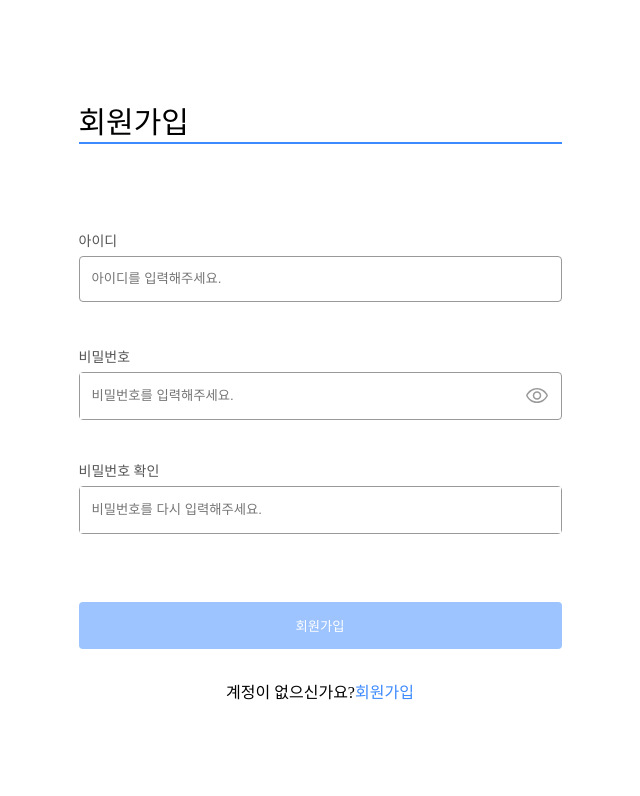
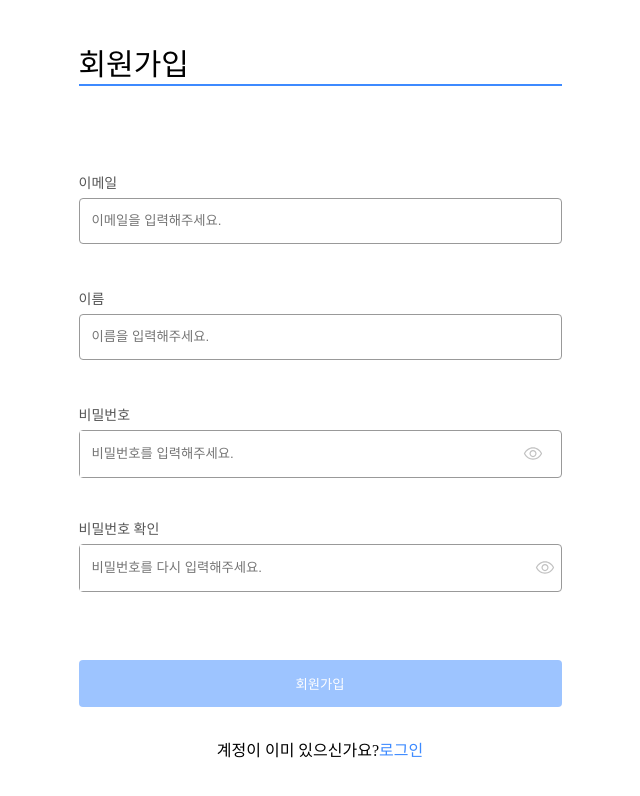
Before and after one commit to pbc1001/post_project, a React (Vite) app: page /signup in a window 1280 px wide. Shown: the top 796 px of the page, without its empty margins (320-960 px from the left). Built offline with nearby package versions, Linux system fonts and the light colour scheme.

Commit message:
로그인 회원가입 개발

```diff
--- a/package.json
+++ b/package.json
@@ -13,6 +13,7 @@
     "@emotion/css": "^11.13.5",
     "@emotion/react": "^11.14.0",
     "@emotion/styled": "^11.14.1",
+    "axios": "^1.11.0",
     "react": "^19.1.0",
     "react-dom": "^19.1.0",
     "react-router-dom": "^7.6.3"
--- /dev/null
+++ b/src/apis/apiClient.js
@@ -0,0 +1,22 @@
+// src/apis/apiClient.ts
+import axios from "axios";
+
+// Vite는 반드시 변수명이 VITE_로 시작해야 노출됨
+const baseURL = import.meta.env.VITE_API_BASE_URL || "http://localhost:3000";
+
+export const api = axios.create({
+  baseURL, // 방금 위에서 만든거!
+  headers: {
+    "Content-Type": "application/json",
+  },
+});
+
+// 요청 인터셉터: localStorage에 저장해둔 토큰을 Authorization 헤더로 자동 첨부
+api.interceptors.request.use((config) => {
+  const token = localStorage.getItem("accessToken");
+  if (token) {
+    config.headers = config.headers ?? {};
+    config.headers.Authorization = `Bearer ${token}`;
+  }
+  return config;
+});
--- /dev/null
+++ b/src/apis/auth.js
@@ -0,0 +1,11 @@
+import { api } from "./apiClient";
+
+export const signup = async(payload) => {
+    const { data } = await api.post("/api/auth/signup", payload);
+    return data;
+};
+
+export const login = async (payload) => {
+    const { data } = await api.post("/api/auth/login", payload);
+    return data;
+};
--- a/src/page/Login.jsx
+++ b/src/page/Login.jsx
@@ -1,8 +1,34 @@
-import React from "react";
+import React, { useState } from "react";
 import styled from "@emotion/styled";
 import Picture from "../assets/eye-img.svg";
 
 const Login = () => {
+  const [email, setEmail] = useState("");
+  const [password, setPassword] = useState("");
+  const [showPw, setShowPw] = useState(false);
+
+  const isValid = email.trim().length > 0 && password.length >= 6;
+
+  const handleSubmit = async () => {
+    if (!email || !password) {
+      alert("이메일과 비밀번호를 입력해주세요");
+      return;
+    }
+    if (password.length > 6) {
+      alert("비밀번호는 6자 이상이어야 합니다.");
+      return;
+    }
+
+    try {
+      const res = await { email, password };
+      localStorage.setItem("accessToken", res.token);
+      alert("로그인 성공!");
+      //필요로 하면 이동
+    } catch (err) {
+      console.error(err);
+    }
+  };
+
   return (
     <Body>
       <TotalContainer>
@@ -11,23 +37,41 @@ const Login = () => {
           <Line></Line>
         </LoginBox>
         <IdContainer>
-          <IdTitle>아이디</IdTitle>
-          <IdInput type="text" placeholder="아이디를 입력해주세요." />
+          <IdTitle>이메일</IdTitle>
+          <IdInput
+            type="email"
+            placeholder="이메일을 입력해주세요."
+            value={email}
+            onChange={(e) => setEmail(e.target.value)}
+          />
         </IdContainer>
+
         <Pwdbox>
           <PwdTitle>비밀번호</PwdTitle>
           <PwdContainer>
             <PwdInput
-              type="password"
+              type={showPw ? "text" : "password"}
               placeholder="비밀번호를 입력해주세요."
-            ></PwdInput>
-            <img src={Picture} alt="" />
+              value={password}
+              onChange={(e) => setPassword(e.target.value)}
+              minLength={6}
+            />
+            <EyeButton
+              type="button"
+              onClick={() => setShowPw((v) => !v)}
+              //aria-label="비밀번호 보기"
+              title={showPw ? "숨기기" : "보기"}
+            >
+              <img src={Picture} alt="" />
+            </EyeButton>
           </PwdContainer>
         </Pwdbox>
-        <LoginButton>로그인</LoginButton>
+        <LoginButton type="button" onClick={handleSubmit} disabled={!isValid}>
+          로그인
+        </LoginButton>
         <NoUser>
           계정이 없으신가요?
-          <JoinUser href="https://www.naver.com/">회원가입</JoinUser>
+          <JoinUser href="/signUp">회원가입</JoinUser>
         </NoUser>
       </TotalContainer>
     </Body>
@@ -107,6 +151,21 @@ const PwdInput = styled.input`
 
 const Pwdbox = styled.div``;
 
+const EyeButton = styled.button`
+  border: none;
+  background: transparent;
+  padding: 6px;
+  cursor: pointer;
+  display: flex;
+  align-items: center;
+
+  img {
+    width: 20px;
+    height: 20px;
+    opacity: 0.6;
+  }
+`;
+
 const Line = styled.hr`
   border: 1px solid #3d8aff;
   width: 100%;
--- a/src/page/SignUp.jsx
+++ b/src/page/SignUp.jsx
@@ -1,8 +1,52 @@
-import React from "react";
+import React, { useState } from "react";
 import styled from "@emotion/styled";
 import Picture from "../assets/eye-img.svg";
+import { signup } from "../apis/auth";
 
-const Login = () => {
+const SignUp = () => {
+  const [email, setEmail] = useState("");
+  const [password, setPassword] = useState("");
+  const [password2, setPassword2] = useState("");
+    const [name, setName] = useState("");
+
+  const [showPw1, setShowPw1] = useState(false);
+  const [showPw2, setShowPw2] = useState(false);
+
+  const isValid =
+      name.length > 0 &&
+    email.trim().length > 0 &&
+    password.length >= 6 &&
+    password2.length >= 6 &&
+    password === password2;
+
+
+
+  const handleSubmit = async () => {
+     if (!name || !email || !password || !password2) {
+      alert("모든 항목을 입력해주세요.");
+      return;
+    }
+    if (password.length < 6) {
+      alert("비밀번호는 6자 이상이어야 합니다.");
+      return;
+    }
+    if (password !== password2) {
+      alert("비밀번호가 서로 일치하지않습니다.");
+      return;
+    }
+
+
+    try {
+      const res = await signup({ name, email, password });
+        localStorage.setItem("accessToken", res.token);
+      alert("회원가입이 완료되었습니다!");
+      // 필요 시 이동
+    } catch (err) {
+      console.error(err);
+    }
+
+  }
+
   return (
     <Body>
       <TotalContainer>
@@ -10,31 +54,69 @@ const Login = () => {
           <LoginTitle>회원가입</LoginTitle>
           <Line></Line>
         </LoginBox>
+        {/* 아이디 */}
         <IdContainer>
-          <IdTitle>아이디</IdTitle>
-          <IdInput type="text" placeholder="아이디를 입력해주세요." />
+          <IdTitle>이메일</IdTitle>
+          <IdInput
+            type="email"
+            placeholder="이메일을 입력해주세요."
+            value={email}
+            onChange={(e) => setEmail(e.target.value)}
+          />
+        </IdContainer>
+
+        {/* 이름 */}
+        <IdContainer>
+          <IdTitle>이름</IdTitle>
+          <IdInput
+            type="text"
+            placeholder="이름을 입력해주세요."
+            value={name}
+            onChange={(e) => setName(e.target.value)}
+          />
         </IdContainer>
         <Pwdbox>
           <PwdTitle>비밀번호</PwdTitle>
           <PwdContainer>
             <PwdInput
-              type="password"
+              type= {showPw1 ? "text" : "password"}
               placeholder="비밀번호를 입력해주세요."
-            ></PwdInput>
+              value={password}
+              onChange={(e) => setPassword(e.target.value)}
+              minLength={6}
+            />
+            <EyeButton
+            type = "button"
+            onClick = {() => setShowPw1((v) => !v)}
+            >
             <img src={Picture} alt="" />
+            </EyeButton>
           </PwdContainer>
+
           <PwdTitle>비밀번호 확인</PwdTitle>
           <PwdCheckContainer>
             <PwdInput
-              type="password"
+              type={showPw2 ? "text" : "password"}
               placeholder="비밀번호를 다시 입력해주세요."
-            ></PwdInput>
+              value={password2}
+              onChange={(e) => setPassword2(e.target.value)}
+              minLength={6}
+            />
+              <EyeButton
+              type="button"
+              onClick={() => setShowPw2((v)=>!v)}
+              aria-label="비밀번호 보기"
+              >
+                <img src={Picture} alt="" />
+              </EyeButton>
           </PwdCheckContainer>
         </Pwdbox>
-        <LoginButton>회원가입</LoginButton>
+        <LoginButton onClick={handleSubmit} disabled={!isValid}>
+          회원가입
+        </LoginButton>
         <NoUser>
-          계정이 없으신가요?
-          <JoinUser href="https://www.naver.com/">회원가입</JoinUser>
+          계정이 이미 있으신가요?
+          <JoinUser href="/Login">로그인</JoinUser>
         </NoUser>
       </TotalContainer>
     </Body>
@@ -148,4 +230,19 @@ const JoinUser = styled.a`
   text-decoration: none;
 `;
 
-export default Login;
+const EyeButton = styled.button`
+  border: none;
+  background: transparent;
+  padding: 6px;
+  cursor: pointer;
+  display: flex;
+  align-items: center;
+
+  img {
+    width: 20px;
+    height: 20px;
+    opacity: 0.6;
+  }
+`;
+
+export default SignUp;
```
Also changed, not shown: eslint.config.js (+12 -12 lines), 2 other files (tests, documents, lock files or other folders).
